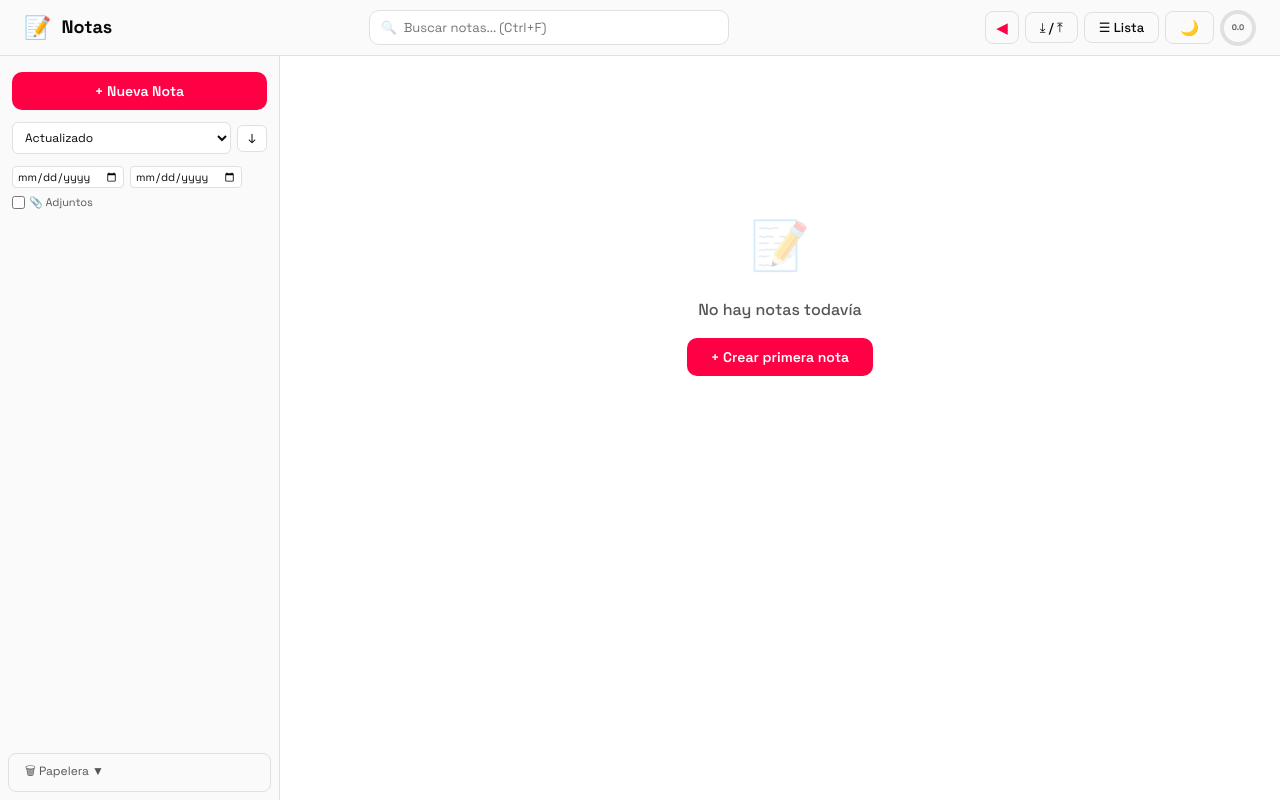
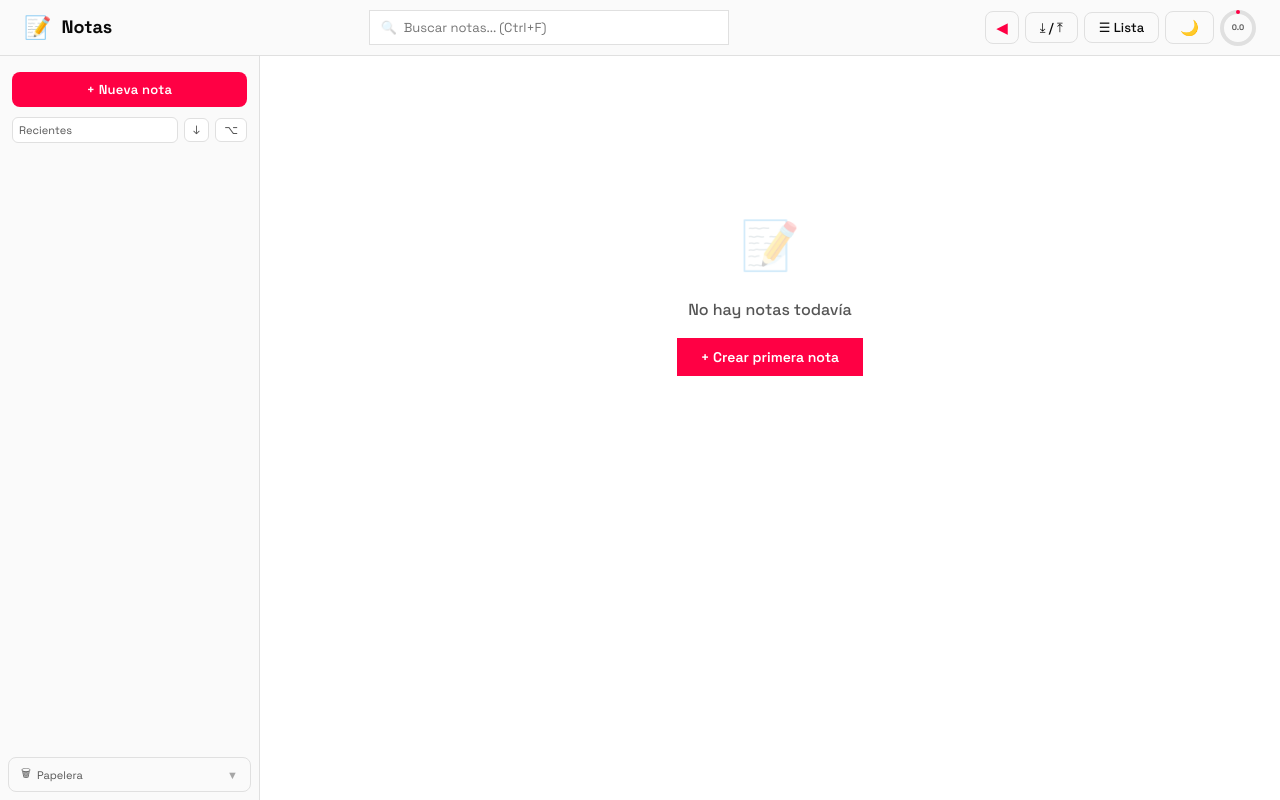
Before and after one commit to edgardo001/nots, a React (Vite) app in the folder src/frontend/: page / in a window 1280 px wide. Built offline with nearby package versions, Linux system fonts and the light colour scheme.

Commit message:
style: adapt core UI components to high-contrast brutalist aesthetic

```diff
--- a/src/frontend/src/components/layout/NoteGrid.tsx
+++ b/src/frontend/src/components/layout/NoteGrid.tsx
@@ -74,7 +74,7 @@ export default function NoteGrid() {
           <button
             onClick={addNote}
             style={{
-              padding: '10px 24px', borderRadius: 10,
+              padding: '10px 24px', borderRadius: 0,
               background: 'var(--accent)', color: '#fff',
               border: 'none', fontSize: 14, fontWeight: 600,
               cursor: 'pointer', marginTop: 4,
--- a/src/frontend/src/components/layout/Sidebar.tsx
+++ b/src/frontend/src/components/layout/Sidebar.tsx
@@ -28,12 +28,12 @@ export default function Sidebar() {
   const viewMode = useNotesStore(s => s.viewMode)
 
   const [tagFilter, setTagFilter] = useState<string | null>(null)
-  // Advanced filter states
   const [colorFilter, setColorFilter] = useState<string | null>(null)
   const [dateFrom, setDateFrom] = useState<string>('')
   const [dateTo, setDateTo] = useState<string>('')
   const [attachmentOnly, setAttachmentOnly] = useState<boolean>(false)
   const [attachmentMap, setAttachmentMap] = useState<Record<string, boolean>>({})
+  const [filtersOpen, setFiltersOpen] = useState(false)
 
   const sensors = useSensors(
     useSensor(PointerSensor, { activationConstraint: { distance: 5 } }),
@@ -42,7 +42,6 @@ export default function Sidebar() {
 
   const activeNotes = notes.filter(n => !n.deletedAt)
 
-  // Load attachment presence map when notes change
   useEffect(() => {
     const loadAttachments = async () => {
       const map: Record<string, boolean> = {}
@@ -59,24 +58,11 @@ export default function Sidebar() {
   }, [notes])
 
   let filteredNotes = activeNotes
-  if (tagFilter) {
-    filteredNotes = filteredNotes.filter(n => n.tags.includes(tagFilter))
-  }
-  // Color filter
-  if (colorFilter) {
-    filteredNotes = filteredNotes.filter(n => n.color === colorFilter)
-  }
-  // Date range filter (using createdAt)
-  if (dateFrom) {
-    filteredNotes = filteredNotes.filter(n => n.createdAt >= dateFrom)
-  }
-  if (dateTo) {
-    filteredNotes = filteredNotes.filter(n => n.createdAt <= dateTo)
-  }
-  // Attachment filter
-  if (attachmentOnly) {
-    filteredNotes = filteredNotes.filter(n => attachmentMap[n.id])
-  }
+  if (tagFilter) filteredNotes = filteredNotes.filter(n => n.tags.includes(tagFilter))
+  if (colorFilter) filteredNotes = filteredNotes.filter(n => n.color === colorFilter)
+  if (dateFrom) filteredNotes = filteredNotes.filter(n => n.createdAt >= dateFrom)
+  if (dateTo) filteredNotes = filteredNotes.filter(n => n.createdAt <= dateTo)
+  if (attachmentOnly) filteredNotes = filteredNotes.filter(n => attachmentMap[n.id])
   if (searchQuery) {
     const q = searchQuery.toLowerCase()
     filteredNotes = filteredNotes.filter(n =>
@@ -87,10 +73,11 @@ export default function Sidebar() {
   }
 
   const allTags = [...new Set(activeNotes.flatMap(n => n.tags))].sort()
-  // Unique colors from notes for palette
   const allColors = [...new Set(activeNotes.map(n => n.color))].sort()
+  const enableSidebarDnd = viewMode === 'list' && !showTrash
 
-  const enableSidebarDnd = viewMode === 'list' && !showTrash
+  const activeFilterCount = [colorFilter, dateFrom, dateTo, attachmentOnly].filter(Boolean).length
+  const clearAll = () => { setColorFilter(null); setDateFrom(''); setDateTo(''); setAttachmentOnly(false) }
 
   function handleDragEnd(event: DragEndEvent) {
     const { active, over } = event
@@ -102,148 +89,213 @@ export default function Sidebar() {
     reordered.forEach((id, idx) => moveNote(id, idx))
   }
 
-  const hasAdvancedFilters = colorFilter || dateFrom || dateTo || attachmentOnly
-
   return (
     <aside style={{
-      width: 280, minWidth: 280, height: '100%',
+      width: 260, minWidth: 260, height: '100%',
       display: 'flex', flexDirection: 'column',
       background: 'var(--surface)', borderRight: '1px solid var(--border)',
     }}>
-      <div style={{ padding: '16px 12px 12px' }}>
+      {/* Nueva nota */}
+      <div style={{ padding: '16px 12px 10px' }}>
         <button
           onClick={addNote}
           aria-label="Crear nueva nota"
           style={{
-            width: '100%', padding: '10px 0', border: 'none',
-            borderRadius: 10, background: 'var(--accent)', color: '#fff',
-            fontSize: 14, fontWeight: 600, cursor: 'pointer',
-            transition: 'all 0.15s',
+            width: '100%', padding: '9px 0', border: 'none',
+            borderRadius: 8, background: 'var(--accent)', color: '#fff',
+            fontSize: 13, fontWeight: 600, cursor: 'pointer',
+            letterSpacing: '0.02em', transition: 'opacity 0.15s',
           }}
         >
-          + Nueva Nota
+          + Nueva nota
         </button>
       </div>
 
-      {/* Sort controls */}
-      <div style={{ display: 'flex', gap: 6, padding: '0 12px 12px', alignItems: 'center' }}>
+      {/* Ordenar + Filtrar en una fila compacta */}
+      <div style={{
+        display: 'flex', alignItems: 'center', gap: 6,
+        padding: '0 12px 10px',
+      }}>
+        {/* Orden */}
         <select
           value={sortField}
           onChange={e => setSortField(e.target.value as SortField)}
           aria-label="Ordenar notas por"
           style={{
-            flex: 1, padding: '6px 8px', borderRadius: 6,
+            flex: 1, padding: '5px 6px', borderRadius: 6,
             border: '1px solid var(--border)', background: 'var(--bg)',
-            color: 'var(--text)', fontSize: 12, cursor: 'pointer',
+            color: 'var(--text-secondary)', fontSize: 11, cursor: 'pointer',
+            appearance: 'none', backgroundImage: 'none',
           }}
         >
-          <option value="updatedAt">Actualizado</option>
-          <option value="createdAt">Creado</option>
-          <option value="title">Título</option>
+          <option value="updatedAt">Recientes</option>
+          <option value="createdAt">Creadas</option>
+          <option value="title">A–Z</option>
         </select>
+
+        {/* Asc/Desc */}
         <button
           onClick={() => setSortOrder(sortOrder === 'asc' ? 'desc' : 'asc')}
-          aria-label={sortOrder === 'asc' ? 'Cambiar a orden descendente' : 'Cambiar a orden ascendente'}
+          aria-label={sortOrder === 'asc' ? 'Orden descendente' : 'Orden ascendente'}
+          title={sortOrder === 'asc' ? 'Más antiguo primero' : 'Más reciente primero'}
           style={{
-            padding: '6px 10px', borderRadius: 6, border: '1px solid var(--border)',
-            background: 'var(--bg)', color: 'var(--text)', cursor: 'pointer',
-            fontSize: 13, lineHeight: 1,
+            padding: '5px 8px', borderRadius: 6, border: '1px solid var(--border)',
+            background: 'var(--bg)', color: 'var(--text-secondary)',
+            cursor: 'pointer', fontSize: 12, lineHeight: 1, flexShrink: 0,
           }}
         >
           {sortOrder === 'asc' ? '↑' : '↓'}
         </button>
+
+        {/* Botón filtros */}
+        <button
+          onClick={() => setFiltersOpen(o => !o)}
+          aria-expanded={filtersOpen}
+          aria-label="Mostrar filtros"
+          title="Filtros"
+          style={{
+            padding: '5px 8px', borderRadius: 6, flexShrink: 0,
+            border: `1px solid ${activeFilterCount > 0 ? 'var(--accent)' : 'var(--border)'}`,
+            background: activeFilterCount > 0 ? 'var(--accent-light)' : 'var(--bg)',
+            color: activeFilterCount > 0 ? 'var(--accent)' : 'var(--text-secondary)',
+            cursor: 'pointer', fontSize: 12, lineHeight: 1,
+            display: 'flex', alignItems: 'center', gap: 4,
+            transition: 'all 0.15s',
+          }}
+        >
+          ⌥
+          {activeFilterCount > 0 && (
+            <span style={{
+              background: 'var(--accent)', color: '#fff',
+              borderRadius: 10, fontSize: 9, padding: '1px 5px',
+              fontWeight: 700, lineHeight: 1.4,
+            }}>
+              {activeFilterCount}
+            </span>
+          )}
+        </button>
       </div>
 
-      {/* Advanced filter controls */}
-      <div style={{ padding: '0 12px 10px' }}>
-        <div style={{ display: 'flex', flexWrap: 'wrap', gap: 6, alignItems: 'center' }} aria-label="Filtros avanzados">
-          {/* Color palette */}
-          {allColors.length > 0 && allColors.map(col => (
+      {/* Panel de filtros colapsable */}
+      {filtersOpen && (
+        <div style={{
+          margin: '0 12px 10px',
+          border: '1px solid var(--border)',
+          borderRadius: 8,
+          overflow: 'hidden',
+          background: 'var(--bg)',
+        }}>
+          {/* Colores */}
+          {allColors.length > 0 && (
+            <div style={{
+              padding: '8px 10px',
+              borderBottom: '1px solid var(--border)',
+              display: 'flex', alignItems: 'center', gap: 8,
+            }}>
+              <span style={{ fontSize: 10, color: 'var(--text-secondary)', opacity: 0.6, minWidth: 40, letterSpacing: '0.04em', textTransform: 'uppercase' }}>Color</span>
+              <div style={{ display: 'flex', gap: 5, flexWrap: 'wrap' }}>
+                {allColors.map(col => (
                   <button
                     key={col}
                     onClick={() => setColorFilter(col === colorFilter ? null : col)}
                     aria-pressed={col === colorFilter}
-              title={`Filtrar por color ${col}`}
+                    title={col}
                     style={{
-                width: 18,
-                height: 18,
+                      width: 16, height: 16,
                       background: col,
-                border: col === colorFilter ? '2px solid var(--accent)' : '1px solid var(--border)',
+                      border: col === colorFilter ? '2px solid var(--accent)' : '1.5px solid rgba(0,0,0,0.12)',
                       borderRadius: 4,
-                cursor: 'pointer',
-                padding: 0,
-                flexShrink: 0,
+                      cursor: 'pointer', padding: 0, flexShrink: 0,
+                      transition: 'transform 0.1s',
                     }}
                   />
                 ))}
+              </div>
+            </div>
+          )}
 
-          {/* Date range */}
+          {/* Fechas */}
+          <div style={{
+            padding: '8px 10px',
+            borderBottom: '1px solid var(--border)',
+            display: 'flex', alignItems: 'center', gap: 8,
+          }}>
+            <span style={{ fontSize: 10, color: 'var(--text-secondary)', opacity: 0.6, minWidth: 40, letterSpacing: '0.04em', textTransform: 'uppercase' }}>Fecha</span>
+            <div style={{ display: 'flex', gap: 4, flex: 1, alignItems: 'center' }}>
               <input
                 type="date"
                 value={dateFrom}
                 onChange={e => setDateFrom(e.target.value)}
-            aria-label="Fecha desde"
+                aria-label="Desde"
                 style={{
-              border: '1px solid var(--border)', borderRadius: 4,
-              padding: '2px 4px', fontSize: 11,
-              background: 'var(--bg)', color: 'var(--text)',
+                  flex: 1, border: '1px solid var(--border)', borderRadius: 4,
+                  padding: '3px 4px', fontSize: 10,
+                  background: 'var(--surface)', color: 'var(--text)',
+                  minWidth: 0,
                 }}
               />
+              <span style={{ fontSize: 10, color: 'var(--text-secondary)', opacity: 0.4 }}>—</span>
               <input
                 type="date"
                 value={dateTo}
                 onChange={e => setDateTo(e.target.value)}
-            aria-label="Fecha hasta"
+                aria-label="Hasta"
                 style={{
-              border: '1px solid var(--border)', borderRadius: 4,
-              padding: '2px 4px', fontSize: 11,
-              background: 'var(--bg)', color: 'var(--text)',
+                  flex: 1, border: '1px solid var(--border)', borderRadius: 4,
+                  padding: '3px 4px', fontSize: 10,
+                  background: 'var(--surface)', color: 'var(--text)',
+                  minWidth: 0,
                 }}
               />
+            </div>
+          </div>
 
-          {/* Attachment toggle */}
-          <label style={{ display: 'flex', alignItems: 'center', gap: 4, fontSize: 11, color: 'var(--text-secondary)', cursor: 'pointer' }}>
+          {/* Adjuntos */}
+          <label style={{
+            padding: '8px 10px',
+            display: 'flex', alignItems: 'center', gap: 8,
+            cursor: 'pointer',
+          }}>
+            <span style={{ fontSize: 10, color: 'var(--text-secondary)', opacity: 0.6, minWidth: 40, letterSpacing: '0.04em', textTransform: 'uppercase' }}>📎</span>
             <input
               type="checkbox"
               checked={attachmentOnly}
               onChange={e => setAttachmentOnly(e.target.checked)}
+              style={{ accentColor: 'var(--accent)' }}
             />
-            📎 Adjuntos
+            <span style={{ fontSize: 11, color: 'var(--text-secondary)' }}>Con adjuntos</span>
           </label>
 
-          {/* Clear advanced filters */}
-          {hasAdvancedFilters && (
+          {/* Limpiar todo */}
+          {activeFilterCount > 0 && (
             <button
-              onClick={() => { setColorFilter(null); setDateFrom(''); setDateTo(''); setAttachmentOnly(false) }}
-              aria-label="Limpiar filtros avanzados"
+              onClick={clearAll}
               style={{
-                padding: '2px 8px', borderRadius: 10, fontSize: 11,
-                border: '1px solid var(--accent)', background: 'var(--accent-light)',
-                color: 'var(--accent)', cursor: 'pointer',
+                width: '100%', padding: '7px', border: 'none', borderTop: '1px solid var(--border)',
+                background: 'transparent', color: 'var(--accent)',
+                fontSize: 11, cursor: 'pointer', fontWeight: 500,
+                transition: 'background 0.1s',
               }}
             >
-              ✕ Limpiar
+              Limpiar filtros
             </button>
           )}
         </div>
-      </div>
+      )}
 
-      {/* Tag filters */}
+      {/* Tags */}
       {allTags.length > 0 && (
-        <div style={{
-          display: 'flex', flexWrap: 'wrap', gap: 4, padding: '0 12px 12px',
-        }}>
+        <div style={{ display: 'flex', flexWrap: 'wrap', gap: 4, padding: '0 12px 10px' }}>
           {tagFilter && (
             <button
               onClick={() => setTagFilter(null)}
               style={{
-                padding: '3px 10px', borderRadius: 12,
+                padding: '3px 8px', borderRadius: 12,
                 border: '1px solid var(--accent)', background: 'var(--accent-light)',
-                color: 'var(--accent)', cursor: 'pointer', fontSize: 11,
-                fontWeight: 600,
+                color: 'var(--accent)', cursor: 'pointer', fontSize: 11, fontWeight: 600,
               }}
             >
-              ✕ Limpiar
+              ✕
             </button>
           )}
           {allTags.slice(0, 8).map(tag => (
@@ -252,25 +304,25 @@ export default function Sidebar() {
               onClick={() => setTagFilter(tagFilter === tag ? null : tag)}
               aria-pressed={tagFilter === tag}
               style={{
-                padding: '3px 10px', borderRadius: 12,
+                padding: '3px 8px', borderRadius: 12,
                 border: `1px solid ${tagFilter === tag ? 'var(--accent)' : 'var(--border)'}`,
                 background: tagFilter === tag ? 'var(--accent)' : 'transparent',
                 color: tagFilter === tag ? '#fff' : 'var(--text-secondary)',
-                cursor: 'pointer', fontSize: 11,
-                transition: 'all 0.15s',
+                cursor: 'pointer', fontSize: 11, transition: 'all 0.15s',
               }}
             >
               #{tag}
             </button>
           ))}
           {allTags.length > 8 && (
-            <span style={{ fontSize: 11, color: 'var(--text-secondary)', opacity: 0.5, padding: '3px 6px' }}>
+            <span style={{ fontSize: 11, color: 'var(--text-secondary)', opacity: 0.4, padding: '3px 4px' }}>
               +{allTags.length - 8}
             </span>
           )}
         </div>
       )}
 
+      {/* Lista de notas */}
       <div style={{ flex: 1, overflowY: 'auto', padding: '0 8px' }}>
         {enableSidebarDnd ? (
           <DndContext sensors={sensors} collisionDetection={closestCenter} onDragEnd={handleDragEnd}>
@@ -291,6 +343,7 @@ export default function Sidebar() {
         )}
       </div>
 
+      {/* Papelera */}
       <button
         onClick={() => {
           const next = !showTrash
@@ -301,13 +354,16 @@ export default function Sidebar() {
         aria-label={showTrash ? 'Ocultar papelera' : 'Mostrar papelera'}
         aria-expanded={showTrash}
         style={{
-          margin: 8, padding: '8px 16px', borderRadius: 8,
+          margin: 8, padding: '7px 12px', borderRadius: 8,
           border: '1px solid var(--border)', background: 'transparent',
-          color: 'var(--text-secondary)', cursor: 'pointer', fontSize: 12,
+          color: 'var(--text-secondary)', cursor: 'pointer', fontSize: 11,
           textAlign: 'left', transition: 'all 0.15s',
+          display: 'flex', alignItems: 'center', gap: 6,
         }}
       >
-        🗑 Papelera {showTrash ? '▲' : '▼'}
+        <span>🗑</span>
+        <span>Papelera</span>
+        <span style={{ marginLeft: 'auto', opacity: 0.5 }}>{showTrash ? '▲' : '▼'}</span>
       </button>
     </aside>
   )
--- a/src/frontend/src/components/note/NoteCard.tsx
+++ b/src/frontend/src/components/note/NoteCard.tsx
@@ -59,7 +59,7 @@ export default function NoteCard({ note, onClick, onDelete, onRestore }: NoteCar
         style={{
           ...style,
           display: 'flex', alignItems: 'center', gap: 12,
-          padding: '10px 14px', borderRadius: 8, cursor: 'grab',
+          padding: '10px 14px', borderRadius: 0, cursor: 'grab',
           background: cardStyle.bg, border: `1px solid ${cardStyle.border}`,
           color: cardStyle.text, transition: 'all 0.15s',
         }}
@@ -90,7 +90,7 @@ export default function NoteCard({ note, onClick, onDelete, onRestore }: NoteCar
       onClick={onClick}
       style={{
         ...style,
-        width: 220, minHeight: 190, borderRadius: 12,
+        width: 220, minHeight: 190, borderRadius: 0,
         background: cardStyle.bg, border: `1px solid ${cardStyle.border}`,
         padding: '18px 16px 14px', cursor: 'grab', color: cardStyle.text,
         display: 'flex', flexDirection: 'column',
@@ -160,7 +160,7 @@ export default function NoteCard({ note, onClick, onDelete, onRestore }: NoteCar
         <div style={{ display: 'flex', gap: 4, flexWrap: 'wrap', marginTop: 10 }}>
           {note.tags.map(tag => (
             <span key={tag} style={{
-              fontSize: 10, padding: '2px 8px', borderRadius: 10,
+              fontSize: 10, padding: '2px 8px', borderRadius: 0,
               background: 'rgba(0,0,0,0.06)', opacity: 0.7,
             }}>
               #{tag}
--- a/src/frontend/src/components/sidebar/NoteList.tsx
+++ b/src/frontend/src/components/sidebar/NoteList.tsx
@@ -34,29 +34,24 @@ function SortableItem({ note, activeNoteId, onSelectNote }: {
       onClick={() => onSelectNote(note.id)}
       style={{
         ...style,
-        display: 'flex', alignItems: 'center', gap: 10,
-        width: '100%', padding: '10px 12px', marginBottom: 4,
-        borderRadius: 8, border: 'none',
+        display: 'flex', alignItems: 'center', gap: 6,
+        width: '100%', padding: '4px 8px', marginBottom: 1,
+        borderRadius: 0, border: 'none',
         background: note.id === activeNoteId ? 'var(--accent-light)' : 'transparent',
         color: note.id === activeNoteId ? 'var(--accent)' : 'var(--text)',
         cursor: viewMode === 'list' ? 'grab' : 'pointer', textAlign: 'left',
         transition: `${transition || ''}, background 0.1s`,
-        fontSize: 13,
+        fontSize: 12,
       }}
     >
-      <span style={{ fontSize: 18, flexShrink: 0 }}>{note.emoji}</span>
+      <span style={{ fontSize: 14, flexShrink: 0 }}>{note.emoji}</span>
       <div style={{ flex: 1, minWidth: 0 }}>
         <div style={{
           fontWeight: 600, overflow: 'hidden', textOverflow: 'ellipsis',
           whiteSpace: 'nowrap',
+          fontSize: '12px',
         }}>
           {note.title || 'Sin título'}
-        </div>
-        <div style={{
-          fontSize: 11, opacity: 0.5, overflow: 'hidden',
-          textOverflow: 'ellipsis', whiteSpace: 'nowrap',
-        }}>
-          {note.content ? note.content.slice(0, 40) : '...'}
         </div>
       </div>
     </button>
--- a/src/frontend/src/components/sidebar/SearchBar.tsx
+++ b/src/frontend/src/components/sidebar/SearchBar.tsx
@@ -23,7 +23,7 @@ export default function SearchBar() {
         aria-label="Buscar notas"
         style={{
           width: '100%', padding: '8px 12px 8px 34px',
-          borderRadius: 10, border: '1px solid var(--border)',
+          borderRadius: 0, border: '1px solid var(--border)',
           background: 'var(--bg)', color: 'var(--text)',
           fontSize: 13, outline: 'none',
           transition: 'all 0.15s',
```
Also changed, not shown: src/frontend/src/components/note/NoteEditor.tsx (+44 -39 lines). Lines whose indentation alone changed are shown as unchanged.
